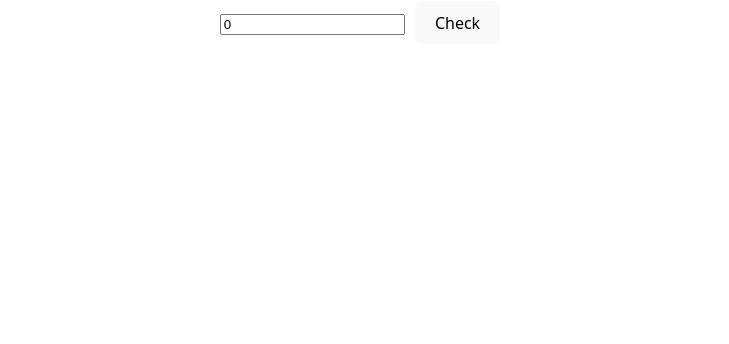
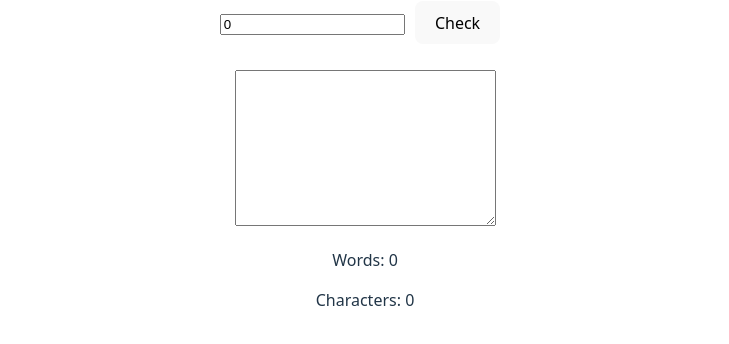
Before and after one commit to Navapu/FullStack_ANavarro, a React (Vite) app in the folder dia08/starting-hooks/: page / in a window 1280 px wide. Shown: the part 1888-2232 px from the top of the page, without its empty margins (275-1004 px from the left). Before the commit the page ends 1990 px from the top, so only its background shows below. Built offline with nearby package versions, Linux system fonts and the light colour scheme.

Commit message:
feat: add textarea with simplify word and character counter

```diff
--- a/dia08/starting-hooks/src/App.jsx
+++ b/dia08/starting-hooks/src/App.jsx
@@ -14,6 +14,7 @@ function App() {
       <Form />
       <Gallery />
       <Game randomnumber={randomnumber}/>
+      <TextArea />
     </>
   )
 }
@@ -179,4 +180,23 @@ const Game = ({randomnumber}) => {
   )
 }
 
+const TextArea = () => {
+  const [userText, setUserText] = useState("")
+  const [words, setWords] = useState(0)
+  const [char, setChar] = useState(0)
+  const handleChange = (e) => {
+    setUserText(e.target.value)
+    setChar(e.target.value.trim().length)
+    const auxWords = (e.target.value.trim().split(" ") == '') ? 0 : e.target.value.trim().split(" ").length
+    setWords(auxWords)
+  }
+  return(
+    <div>
+      <textarea cols="30" rows="10" value={userText} onChange={handleChange}></textarea>
+      <p>Words: {words}</p>
+      <p>Characters: {char}</p>
+    </div>
+  )
+}
+
 export default App
```
